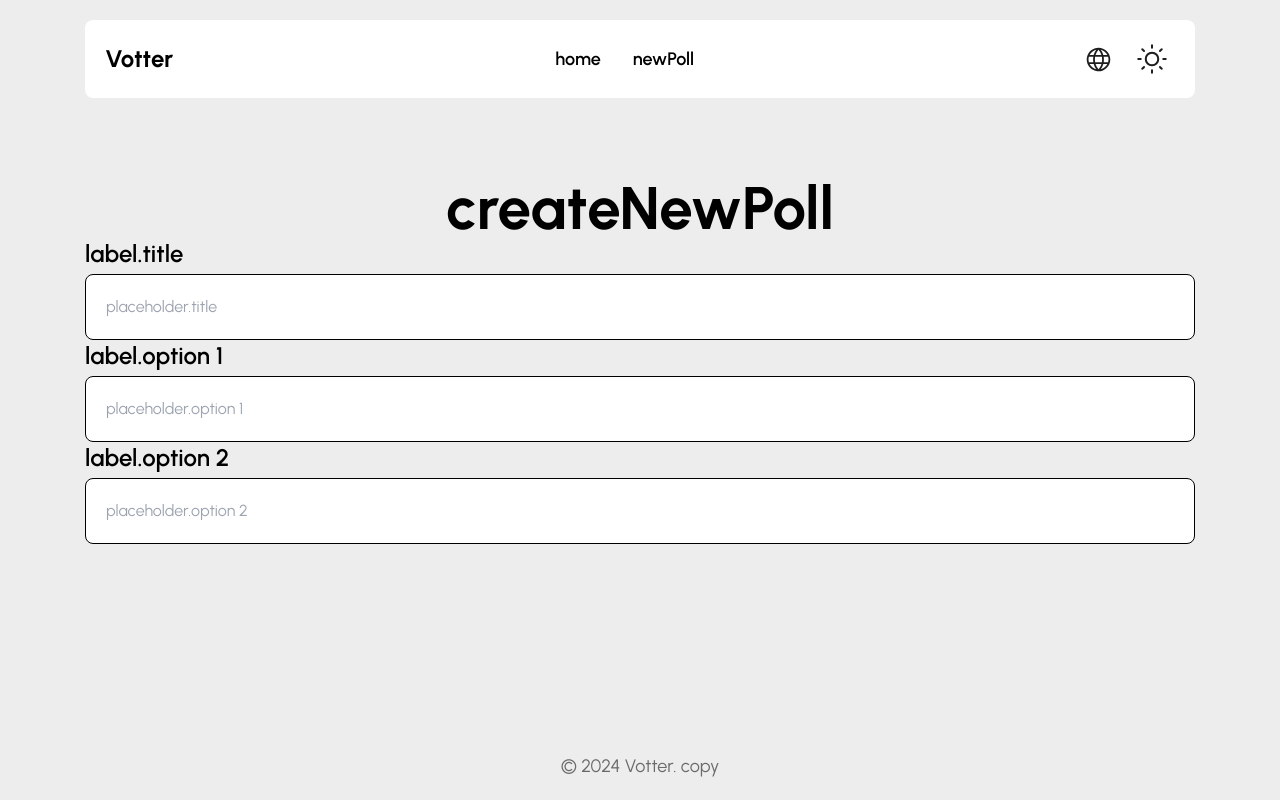
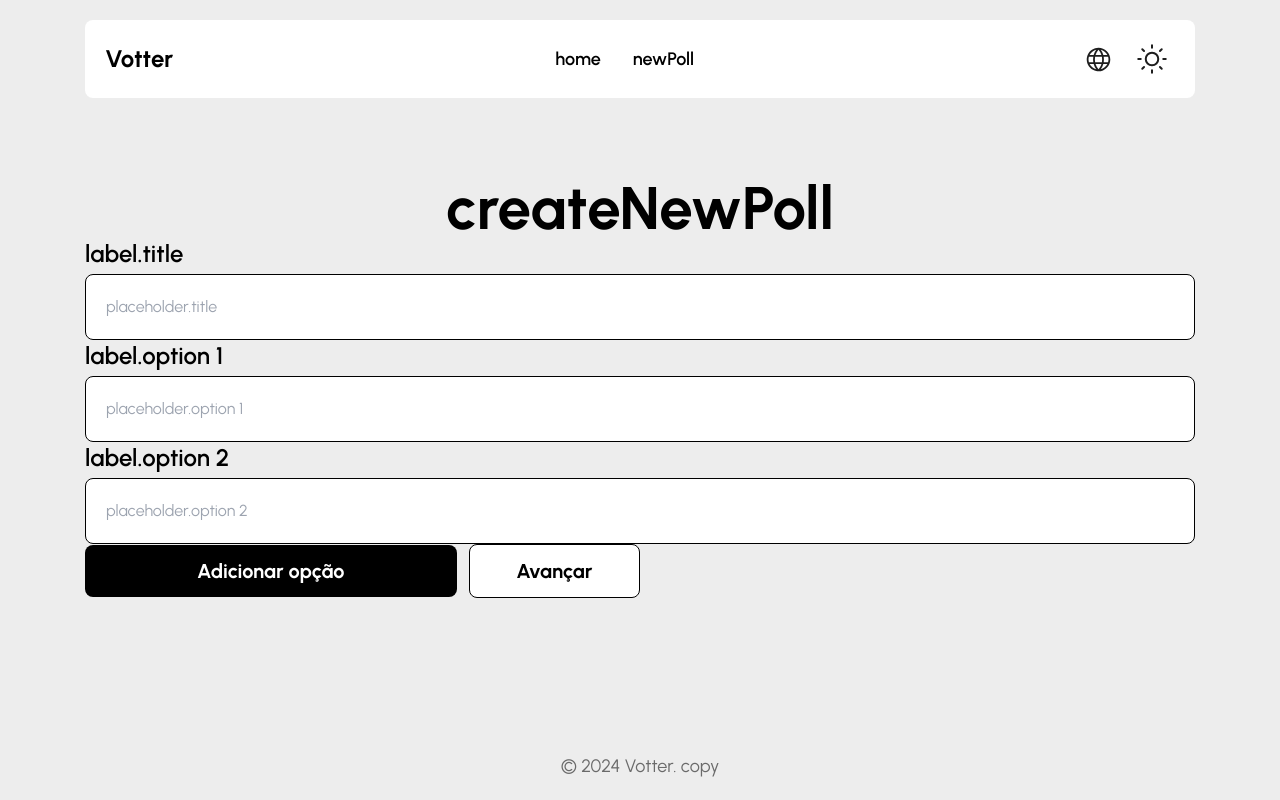
Before and after one commit to Guilherme-Matosoli/vooter-client, a Next.js app: page /en/poll/new in a window 1280 px wide. Built offline with nearby package versions, Linux system fonts and the light colour scheme; what i18next-resources-to-backend would draw is missing.

Commit message:
add button to append a new option :rocket:

```diff
--- a/src/app/[lng]/poll/new/page.tsx
+++ b/src/app/[lng]/poll/new/page.tsx
@@ -60,6 +60,22 @@ export default function NewPoll({ params: { lng } }: NewPollParams) {
             )
           })
         }
+
+        <section className="w-full flex flex-col gap-3 items-center md:flex-row md:w-1/2">
+          <button className="button bg-black text-white dark:bg-white
+          dark:border dark:border-black dark:text-black"
+            onClick={() => append({ option: "" })}
+          >
+            Adicionar opção
+          </button>
+
+
+          <button className="button bg-white text-black border border-black
+          dark:bg-black dark:border-none dark:text-white md:w-60"
+          >
+            Avançar
+          </button>
+        </section>
       </form>
     </main>
   );
```
